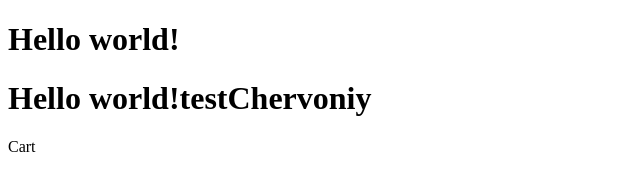
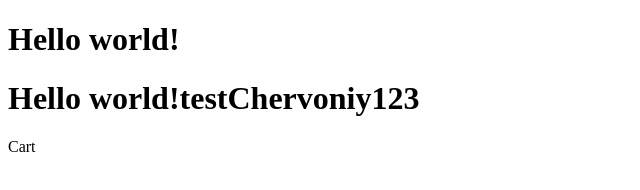
Before and after one commit to ambrashkevich/MyProject, a plain HTML site: page index.html in a window 1280 px wide. Shown: the full height of the page, 0-640 px from the left. Drawn offline with Linux system fonts and the light colour scheme.

Commit message:
nextchanges

```diff
--- a/index.html
+++ b/index.html
@@ -7,7 +7,7 @@
 </head>
 <body>
     <h1>Hello world!</h1>
-    <h1>Hello world!testChervoniy</h1>
+    <h1>Hello world!testChervoniy123</h1>
     <div>Cart</div>
 </body>
 </html>
```
